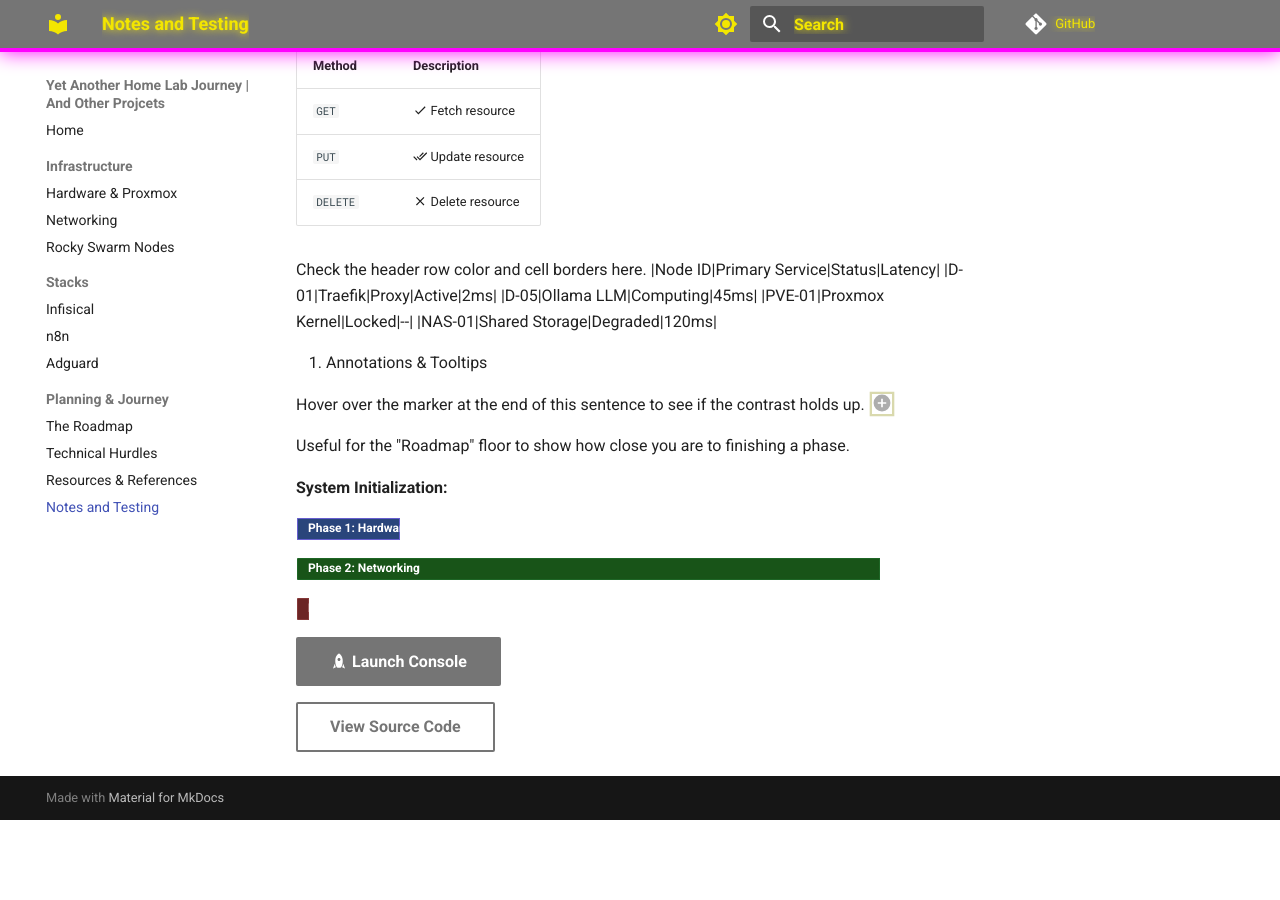
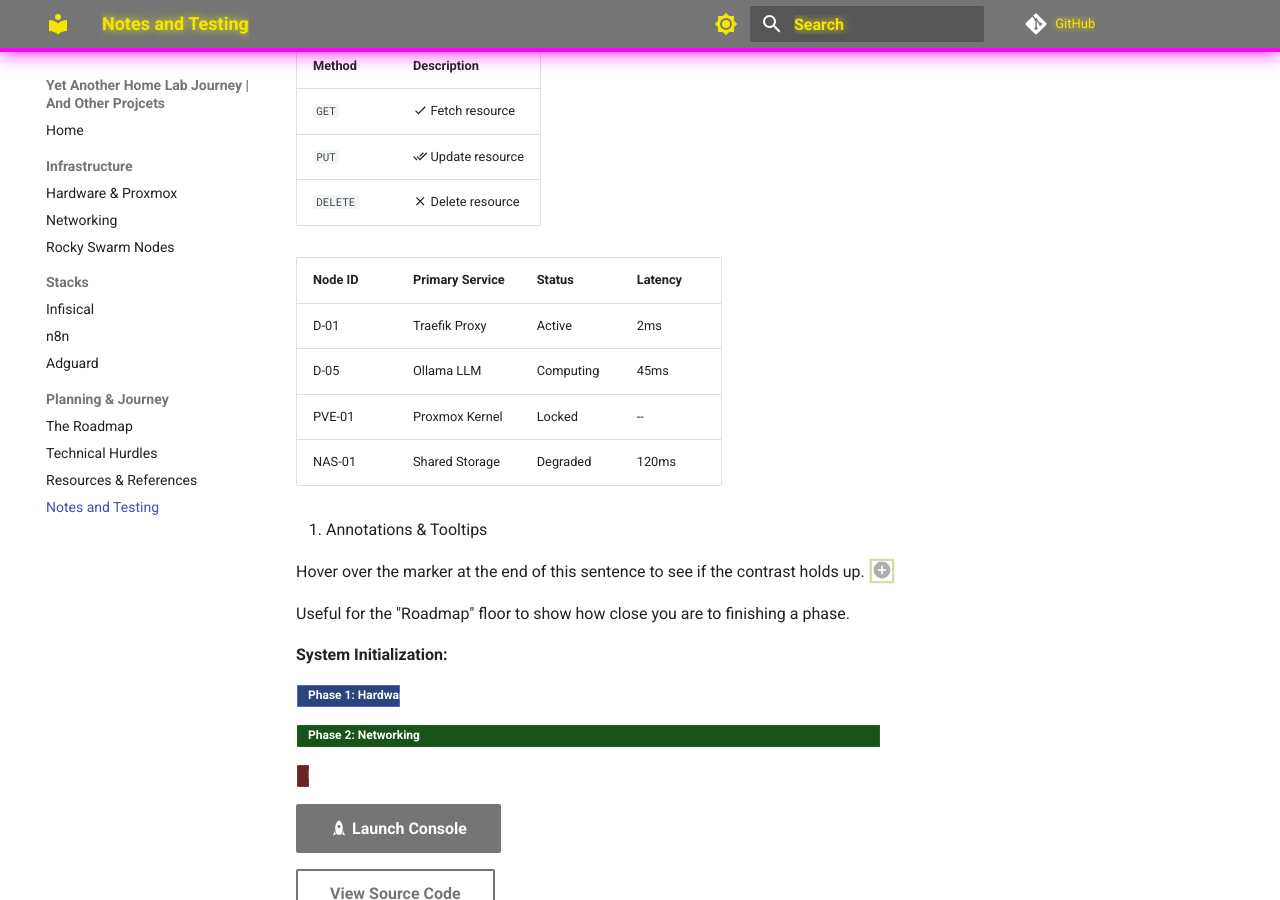
Before and after one commit to EncryptedFunk/EncryptedFunk.github.io, an MkDocs documentation site: the page built from docs/journey/notes.md, in a window 1280 px wide and 900 px high, scrolled down 1628 px. Built offline with MkDocs 1.6.1 and Material for MkDocs 9.7.7, drawn with Linux system fonts in a browser that asks for light colours; emoji names are drawn with the system emoji font; comment, search, counter and statistics services are not loaded; before the commit the page ends 2448 px from its top, so only the background shows below that.

Commit message:
Fix table formatting in notes.md for improved clarity and consistency

```diff
--- a/docs/journey/notes.md
+++ b/docs/journey/notes.md
@@ -67,9 +67,9 @@ Color Check: #6c2525 or #bc0404
 | `PUT`       | :material-check-all: Update resource |
 | `DELETE`    | :material-close:     Delete resource |
 
-Check the header row color and cell borders here.
 |Node ID|Primary Service|Status|Latency|
-|D-01|Traefik|Proxy|Active|2ms|
+|-|-|-:-|-:-|
+|D-01|Traefik Proxy|Active|2ms|
 |D-05|Ollama LLM|Computing|45ms|
 |PVE-01|Proxmox Kernel|Locked|--|
 |NAS-01|Shared Storage|Degraded|120ms|
```
